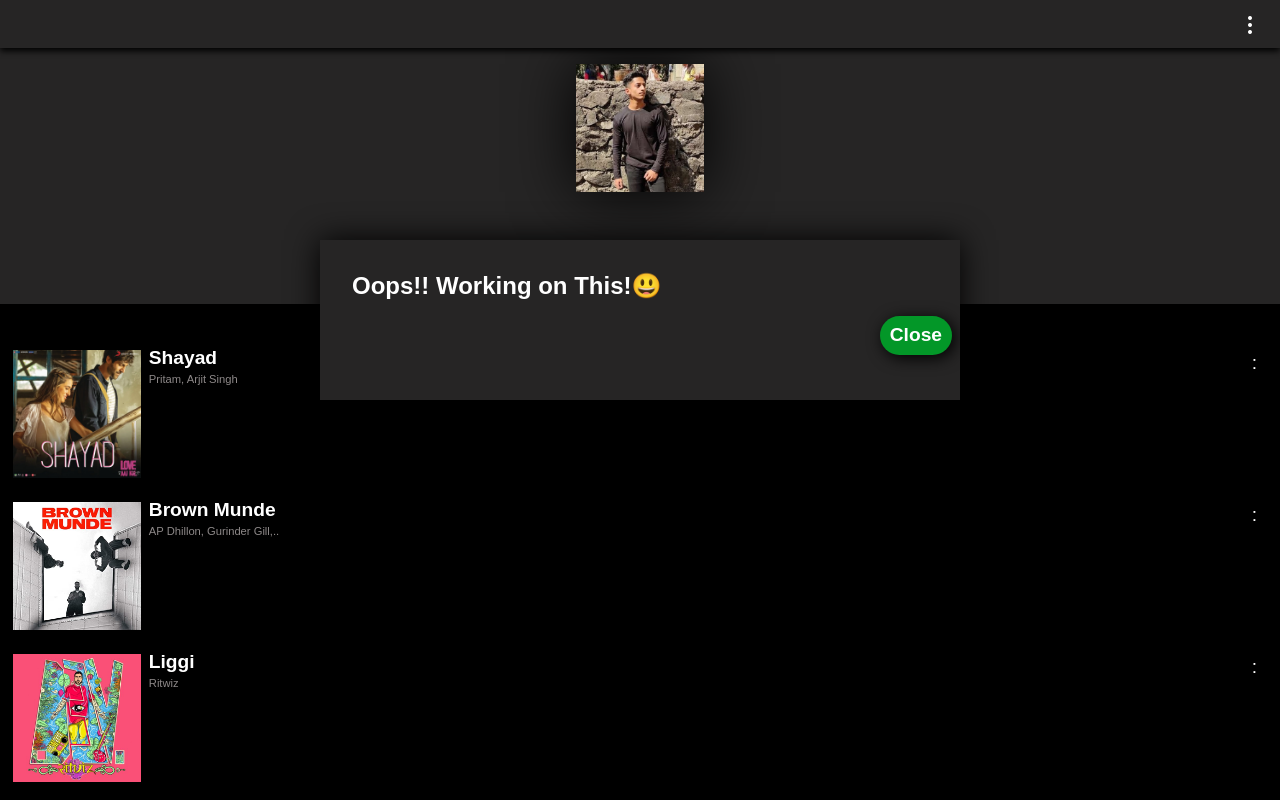
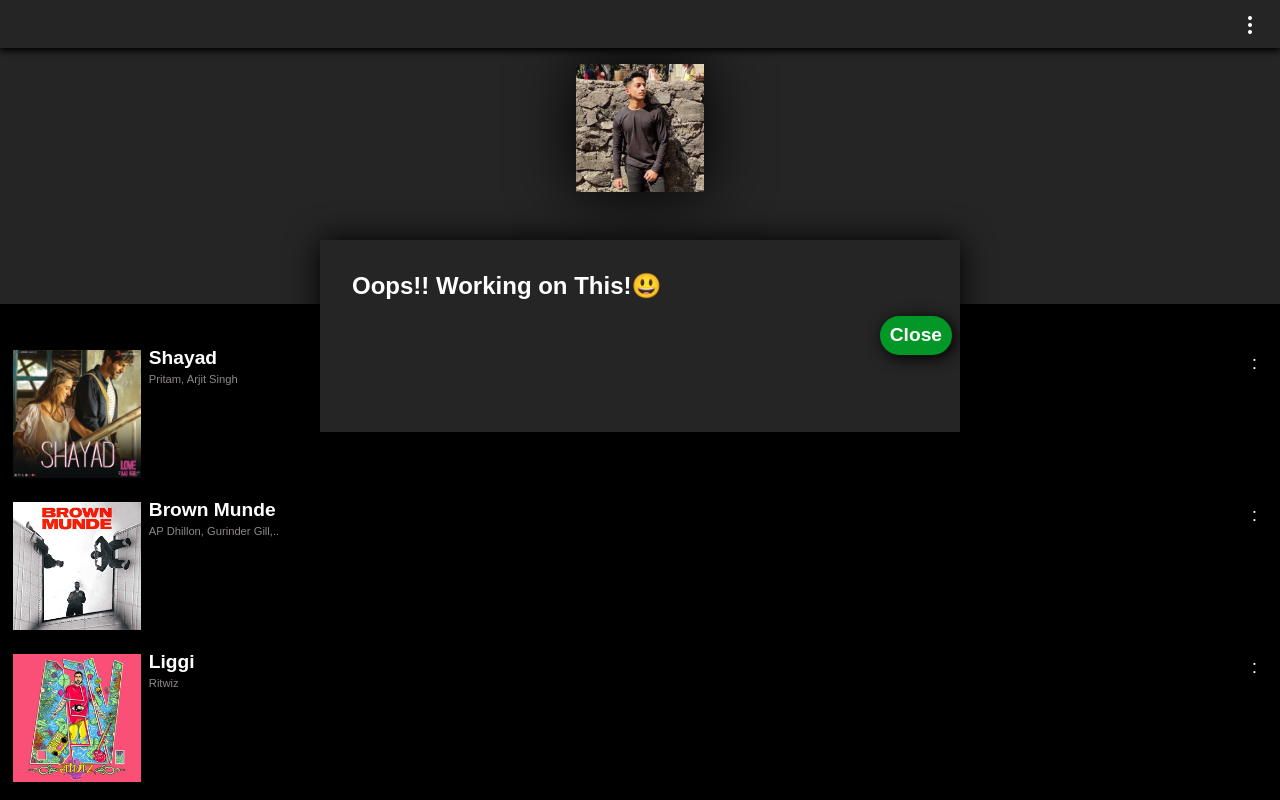
Before and after one commit to bhaveshmhadse/Clone, a plain HTML site: page index.html in a window 1280 px wide. Both pictures are taken after a click on the button 0 px from the left and 13 px from the top of the page. Shown: the top 800 px of the page. Drawn offline with Linux system fonts and the light colour scheme.

Commit message:
Update index.css

```diff
--- a/index.css
+++ b/index.css
@@ -214,7 +214,7 @@
   z-index: 100;
   position: fixed;
   width: 50vw;
-  height: 20vh;
+  height: 24vh;
   top: 30%;
   bottom: 0%;
   left: 0%;
```
